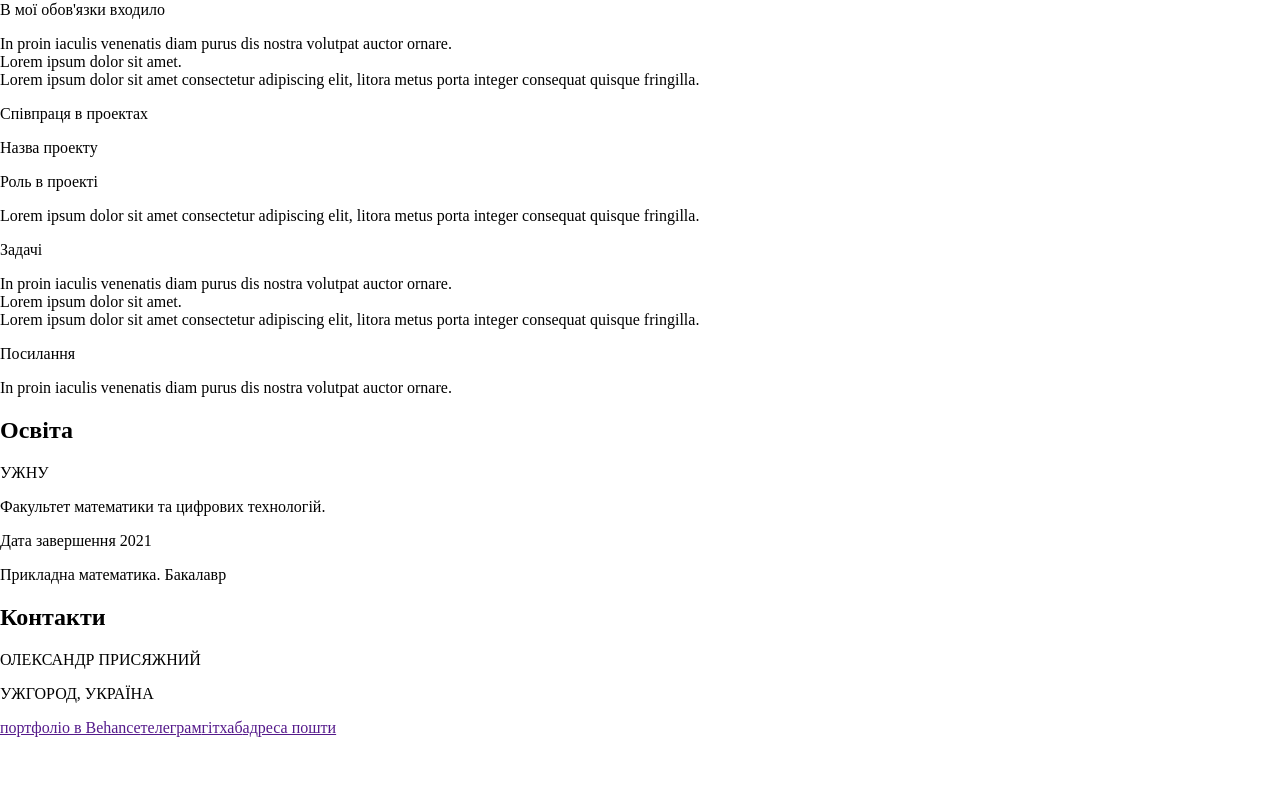
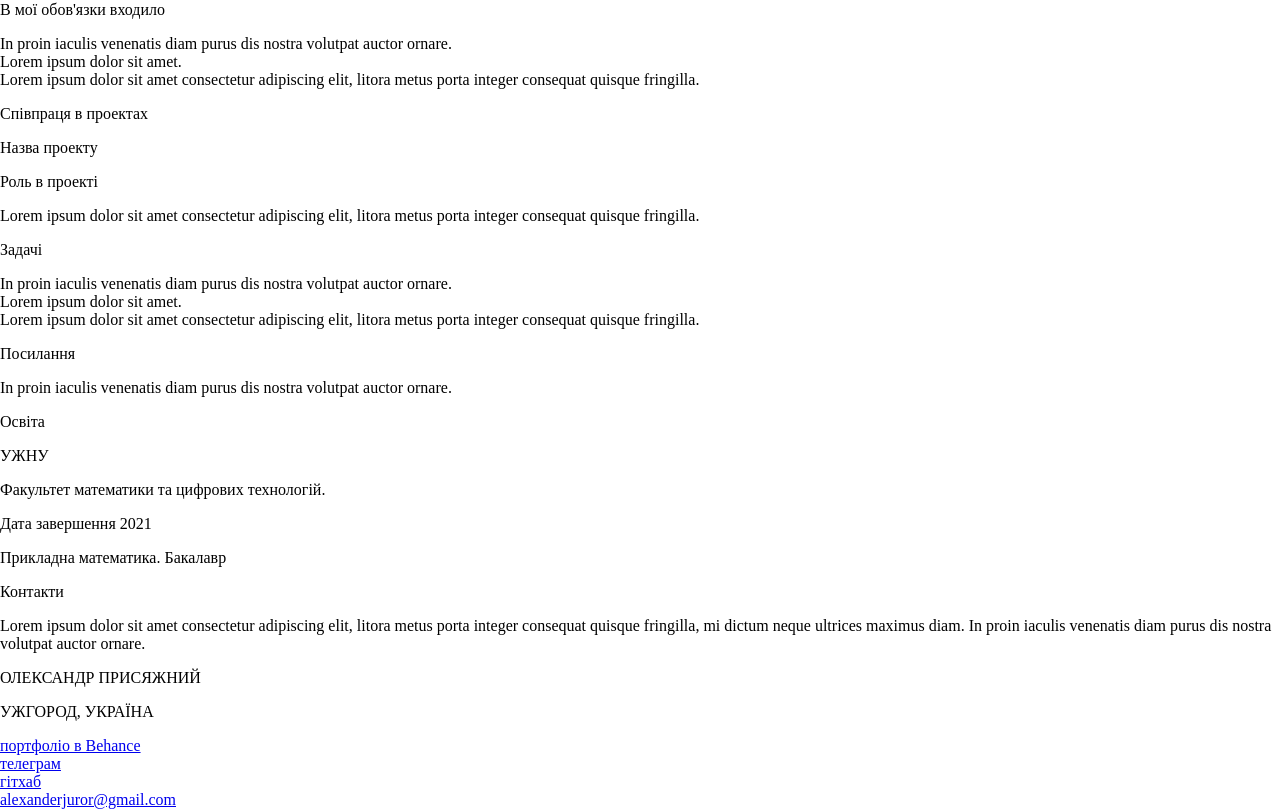
Before and after one commit to inbtwnr/myownwebsite, a Vue app: page /#/ in a window 1280 px wide. Shown: the part 1343-2152 px from the top of the page. Before the commit the page ends 2080 px from the top, so only its background shows below. Built offline with nearby package versions, Linux system fonts and the light colour scheme.

Commit message:
Updated contacts block

```diff
--- /dev/null
+++ b/public/styles/contacts-styles.scss
@@ -0,0 +1,48 @@
+@import 'main';
+@import 'fonts';
+
+@media screen and (min-device-width: 1440px){
+    .contacts-block{
+        width: $inner-main-page-width-pc;
+        .header-2{
+            margin-bottom: 24px;
+        }
+        .paragraph-secondary-regular{
+            margin-bottom: 24px;
+        }
+    }
+
+    .business-card-block{
+
+        box-sizing: border-box;
+        padding: 48px 56px;
+
+        background: linear-gradient(45deg, rgba(232,239,252,1) 0%, rgba(228,255,225,1) 100%);
+        box-shadow: 0px 2px 4px rgba(0, 0, 0, .25);;
+        border-radius: 24px;
+
+        display: flex;
+
+
+        flex-direction: column;
+
+    }
+
+    .business-card-block__coordinates{
+        display: flex;
+        justify-content: space-between;
+        .paragraph-primary-regular{
+            font-family: $additional-font-family;
+        }
+        margin-bottom: 68px;
+    }
+
+    .business-card-block__links-list{
+        .business-card-block__link-item{
+            margin-bottom: 8px;
+        }
+        :last-child{
+            margin-bottom: 0px;
+        }
+    }
+}
--- a/src/components/Contacts.vue
+++ b/src/components/Contacts.vue
@@ -1,17 +1,49 @@
 <template>
-    <div>
-        <h2>Контакти</h2>
-        <div class="businessCardContainer">
-            <div class="nameAndLocation">
-                <p class = "monoParagraph2">ОЛЕКСАНДР ПРИСЯЖНИЙ</p>
-                <p class = "monoParagraph2">УЖГОРОД, УКРАЇНА</p>
+    <div class="contacts-block">
+        <p class="header-2">Контакти</p>
+        <p class="paragraph-secondary-regular">{{contactText}}</p>
+        <div class="business-card-block">
+            <div class="business-card-block__coordinates">
+                <p class="paragraph-primary-regular">ОЛЕКСАНДР ПРИСЯЖНИЙ</p>
+                <p class="paragraph-primary-regular">УЖГОРОД, УКРАЇНА</p>
             </div>
-            <div class="links">
-                <a href="">портфоліо в Behance</a>
-                <a href="">телеграм</a>
-                <a href="">гітхаб</a>
-                <a href="">адреса пошти</a>
-            </div>
+            <ul class="business-card-block__links-list">
+                <li v-for="(contact, index) in contacts" :key="index" class="business-card-block__link-item"><a :href="`${contact.contactLink}`" class="header-2" target="_blank">{{contact.contactName}}</a></li>
+            </ul>
         </div>
     </div>
 </template>
+
+<script>
+export default {
+    name: 'Contacts',
+    data(){
+        return{
+            contactText: 'Lorem ipsum dolor sit amet consectetur adipiscing elit, litora metus porta integer consequat quisque fringilla, mi dictum neque ultrices maximus diam. In proin iaculis venenatis diam purus dis nostra volutpat auctor ornare.',
+            contacts:[
+                {
+                    contactName: "портфоліо в Behance",
+                    contactLink: "https://www.behance.net/alexanderprysiazhnii"
+                },
+                {
+                    contactName: "телеграм",
+                    contactLink: "https://t.me/suchaninbetweener"
+                },
+                {
+                    contactName: "гітхаб",
+                    contactLink: "https://github.com/such-an-inbetweener"
+                },
+                {
+                    contactName: "alexanderjuror@gmail.com",
+                    contactLink: "mailto:alexanderjuror@gmail.com"
+                },
+
+            ]
+        }
+    }
+}
+</script>
+
+<style>
+
+</style>
--- a/src/components/education_components/Education.vue
+++ b/src/components/education_components/Education.vue
@@ -1,6 +1,6 @@
 <template>
     <div class="education-block">
-        <h2 class="header-2"> Освіта </h2>
+        <p class="header-2">Освіта</p>
         <education-list></education-list>
     </div>
 </template>
--- a/src/main.js
+++ b/src/main.js
@@ -11,6 +11,7 @@ import '/public/styles/about-me-styles.scss'
 import '/public/styles/my-skills-styles.scss'
 import '/public/styles/work-experience-styles.scss'
 import '/public/styles/education-styles.scss'
+import '/public/styles/contacts-styles.scss'
 
 Vue.use(VueRouter)
 
```
